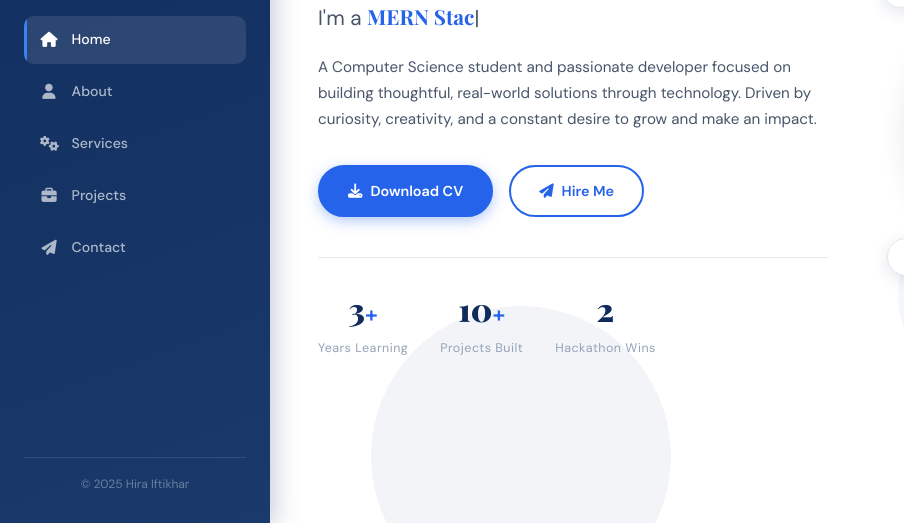
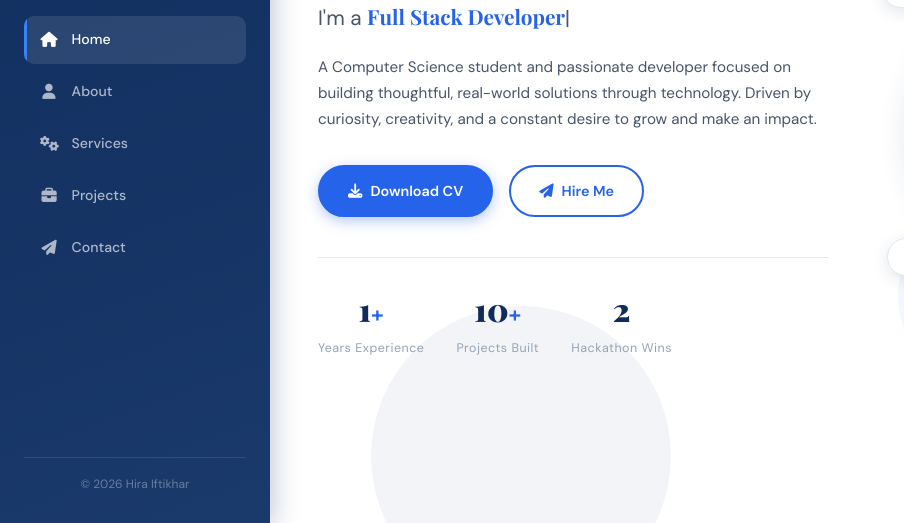
Before and after one commit to Hira-Iftikhar-123/Portfolio, a website: page index.html in a window 1280 px wide. Shown: the part 274-797 px from the top of the page, 0-904 px from the left. Drawn offline with nearby package versions, Linux system fonts and the light colour scheme.

Commit message:
Update index.html

```diff
--- a/index.html
+++ b/index.html
@@ -47,7 +47,7 @@
     </nav>
 
     <div class="sidebar-footer">
-      <span>© 2025 Hira Iftikhar</span>
+      <span>© 2026 Hira Iftikhar</span>
     </div>
   </div>
 </aside>
@@ -85,8 +85,8 @@
             <i class="fas fa-paper-plane"></i> Hire Me
           </a>
         </div>
-        <div class="hero-stats">
-          <div class="stat"><span class="stat-num" data-target="3">0</span><span>+</span><p>Years Learning</p></div>
+       <div class="hero-stats">
+          <div class="stat"><span class="stat-num" data-target="1">0</span><span>+</span><p>Years Experience</p></div>
           <div class="stat"><span class="stat-num" data-target="10">0</span><span>+</span><p>Projects Built</p></div>
           <div class="stat"><span class="stat-num" data-target="2">0</span><span></span><p>Hackathon Wins</p></div>
         </div>
@@ -532,7 +532,7 @@ document.getElementById("hamburger").addEventListener("click", () => {
 
 // ── Typed.js ──
 new Typed("#typed", {
-  strings: ["Web Developer", "MERN Stack Dev", "Problem Solver", "ML Enthusiast"],
+  strings: ['Software Engineer', 'Full Stack Developer', 'Backend Specialist', 'AI/ML Enthutiast'],
   typeSpeed: 70, backSpeed: 40, loop: true
 });
 
```
